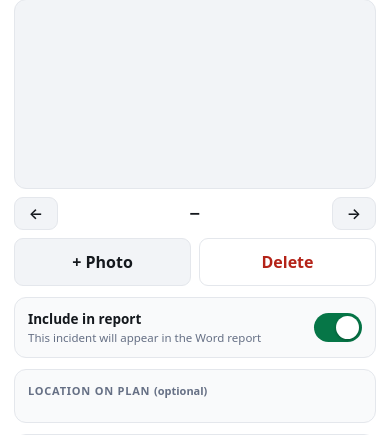
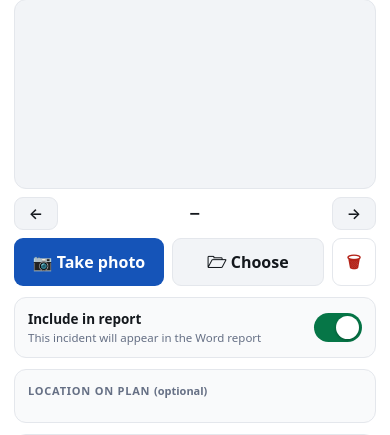
Before and after one commit to RBB007/SiteScribe, a Flask app: template webapp/templates/index.html in a window 390 px wide. Shown: the part 136-571 px from the top of the page. Run offline with Flask 3, Linux system fonts and the light colour scheme; the template is opened without the code that fills it, so the values that code supplies are empty.

Commit message:
Split photo capture into Take photo and Choose
Take photo uses capture=environment so the phone opens its camera app
directly, shoots once and returns. Choose opens the photo library.
One tap each instead of a picker menu every time.

The source you tap is remembered through the Keep/Clear dialog, so adding
a second view of a defect is: Take photo -> Keep -> camera opens.

```diff
--- a/webapp/templates/index.html
+++ b/webapp/templates/index.html
@@ -148,10 +148,12 @@ dialog::backdrop{background:rgba(0,0,0,.65)}
   <button id="photoNext" aria-label="Next photo">&#8594;</button>
 </div>
 <div class="row" style="margin-top:8px">
-  <button class="ghost" id="btnAddPhoto">+ Photo</button>
-  <button class="danger" id="btnDelPhoto">Delete</button>
+  <button id="btnTake">&#128247; Take photo</button>
+  <button class="ghost" id="btnChoose">&#128449; Choose</button>
+  <button class="danger" id="btnDelPhoto" style="flex:0 0 auto">&#128465;</button>
 </div>
-<input type="file" accept="image/*" id="photoInput">
+<input type="file" accept="image/*" capture="environment" id="camInput">
+<input type="file" accept="image/*" id="libInput">
 <input type="file" accept="application/pdf,image/*" id="planInput">
 <input type="file" accept=".docx,application/vnd.openxmlformats-officedocument.wordprocessingml.document" id="tplInput">
 
@@ -277,17 +279,17 @@ function render(){
     $('first').onclick = newItem;
     $('photoLabel').textContent = "—";
     $('locBody').innerHTML = ""; $('clips').innerHTML = "";
-    ['photoPrev','photoNext','btnAddPhoto','btnDelPhoto','include','desc','tags',
+    ['photoPrev','photoNext','btnTake','btnChoose','btnDelPhoto','include','desc','tags',
      'btnDictate','btnRec'].forEach(id => $(id).disabled = true);
     return;
   }
-  ['photoPrev','photoNext','btnAddPhoto','btnDelPhoto','include','desc','tags',
+  ['photoPrev','photoNext','btnTake','btnChoose','btnDelPhoto','include','desc','tags',
    'btnDictate','btnRec'].forEach(id => $(id).disabled = false);
 
   if (!e){
     $('photoBox').innerHTML = `<div class="empty"><p>No photo entries.</p>
-      <button id="addFirst">+ Photo</button></div>`;
-    $('addFirst').onclick = () => addEntry("clear");
+      <button id="addFirst">&#128247; Take photo</button></div>`;
+    $('addFirst').onclick = () => { pendingSource = "cam"; addEntry("clear"); };
     $('photoLabel').textContent = "—";
     return;
   }
@@ -298,8 +300,12 @@ function render(){
   } else {
     $('photoBox').innerHTML = `<div class="empty">
       <p>No image on <span class="idTag">${e.photo_id}</span> yet</p>
-      <button id="shoot">Take / choose photo</button></div>`;
-    $('shoot').onclick = () => $('photoInput').click();
+      <div class="row" style="max-width:320px;margin:0 auto">
+        <button id="shootCam">&#128247; Take photo</button>
+        <button class="ghost" id="shootLib">&#128449; Choose</button>
+      </div></div>`;
+    $('shootCam').onclick = () => pick("cam");
+    $('shootLib').onclick = () => pick("lib");
   }
 
   const n = it.photos.length;
@@ -393,7 +399,7 @@ async function addEntry(mode){
   it.photos.push(e); pi = it.photos.length-1;
   render();
   say(mode==="keep" ? `${e.photo_id} — details carried over.` : `${e.photo_id} — blank entry.`, "ok");
-  $('photoInput').click();
+  openPicker(pendingSource);
 }
 
 $('itemPrev').onclick = () => { if (ii>0){ ii--; pi=0; render(); } };
@@ -402,9 +408,25 @@ $('photoPrev').onclick = () => { if (pi>0){ pi--; render(); } };
 $('photoNext').onclick = () => { const it=item(); if (it&&pi<it.photos.length-1){ pi++; render(); } };
 $('btnNewItem').onclick = newItem;
 
-$('btnAddPhoto').onclick = () => {
+/* Camera and library are separate inputs: `capture` sends you straight into
+   the phone's camera app, without it you get the photo library. */
+let pendingSource = "cam";
+function openPicker(src){ $(src === "cam" ? "camInput" : "libInput").click(); }
+
+/* Empty entry -> fill it. Entry already has an image -> ask Keep/Clear first,
+   then fill the new entry from the same source the user tapped. */
+function pick(src){
+  pendingSource = src;
   const e = entry();
   if (!e) return addEntry("clear");
+  if (!e.filename) return openPicker(src);
+  showAddDialog();
+}
+$('btnTake').onclick   = () => pick("cam");
+$('btnChoose').onclick = () => pick("lib");
+
+function showAddDialog(){
+  const e = entry();
   const bits = [];
   if (e.description) bits.push(`“${e.description.slice(0,42)}${e.description.length>42?"…":""}”`);
   bits.push(e.importance);
@@ -412,12 +434,12 @@ $('btnAddPhoto').onclick = () => {
   if ((e.tags||[]).length) bits.push(e.tags.join(", "));
   $('keepPreview').textContent = "Carries over: " + bits.join(" · ") + ". Audio is not copied.";
   $('addDlg').showModal();
-};
+}
 $('addCancel').onclick = () => $('addDlg').close();
 $('optKeep').onclick  = () => { $('addDlg').close(); addEntry("keep"); };
 $('optClear').onclick = () => { $('addDlg').close(); addEntry("clear"); };
 
-$('photoInput').onchange = async ev => {
+async function onPicked(ev){
   const f = ev.target.files[0]; if (!f || !item()) return;
   ev.target.value = "";
   const fd = new FormData(); fd.append("photo", f);
@@ -427,7 +449,9 @@ $('photoInput').onchange = async ev => {
   if (at >= 0) it.photos[at] = e; else it.photos.push(e);
   pi = it.photos.findIndex(p => p.photo_id === e.photo_id);
   render(); say(`Photo on ${e.photo_id}`,"ok");
-};
+}
+$('camInput').onchange = onPicked;
+$('libInput').onchange = onPicked;
 
 $('btnDelPhoto').onclick = async () => {
   const it = item(), e = entry(); if (!e) return;
```
